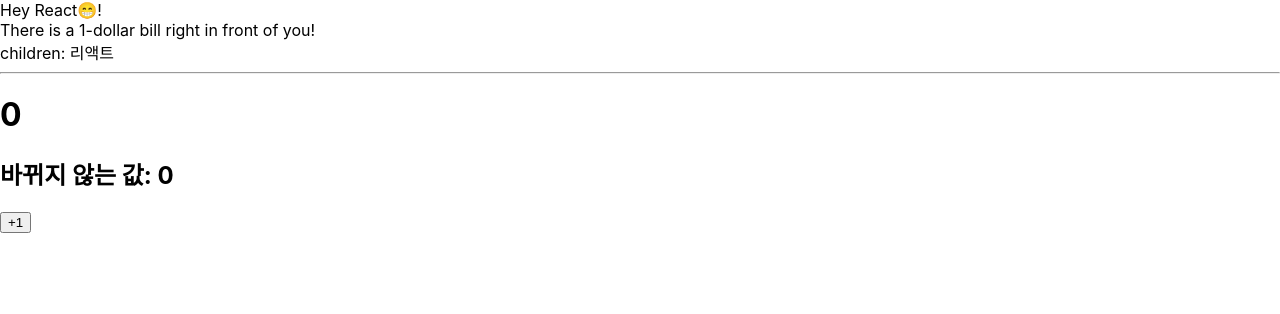
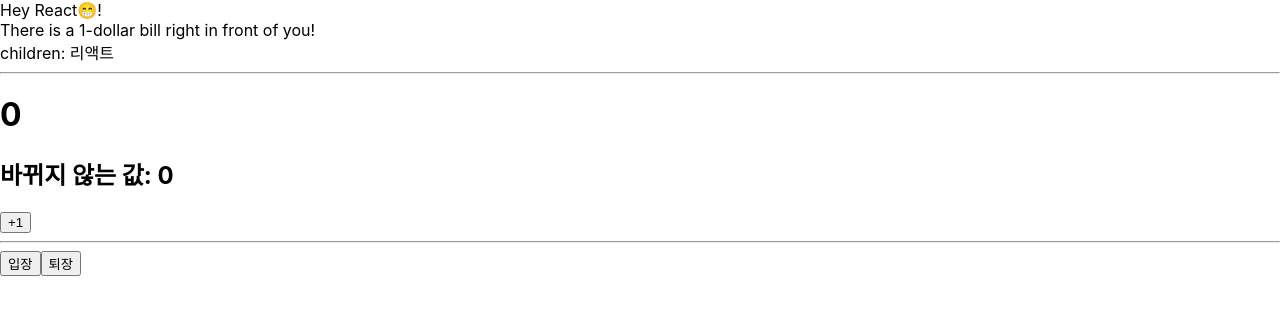
Before and after one commit to cdcoc0/react-ch.1-7, a React (Create React App) app: page / in a window 1280 px wide. Shown: the top 314 px of the page. Built offline with nearby package versions, Linux system fonts and the light colour scheme.

Commit message:
state -함수형 컴포넌트에서 useState 사용

```diff
--- a/src/App.js
+++ b/src/App.js
@@ -2,12 +2,14 @@
 import './App.css';
 import MyComponent from './MyComponent';
 import Counter from './Counter';
+import Say from './Say';
 
 const App = () => {
   return (
     <div>
       <MyComponent name="React" favoriteNumber={1}>리액트</MyComponent>
       <Counter />
+      <Say />
     </div>
   );
 };
--- a/src/Counter.js
+++ b/src/Counter.js
@@ -51,6 +51,7 @@
                     });
                 }}
                 >+1</button>
+                <hr></hr>
             </div>
         );
     }
--- /dev/null
+++ b/src/Say.js
@@ -0,0 +1,16 @@
+import React, {useState} from 'react';
+
+const Say = () => {
+    const [message, setMessage] = useState('');
+    const onClickEnter = () => setMessage('Hello!');
+    const onClickLeave = () => setMessage('Bye~');
+    return (
+    <div>
+        <button onClick={onClickEnter}>입장</button>
+        <button onClick={onClickLeave}>퇴장</button>
+        <h1>{message}</h1>
+    </div>
+    );
+};
+
+export default Say;
```
Also changed, not shown: 1 other file (tests, documents, lock files or other folders).
